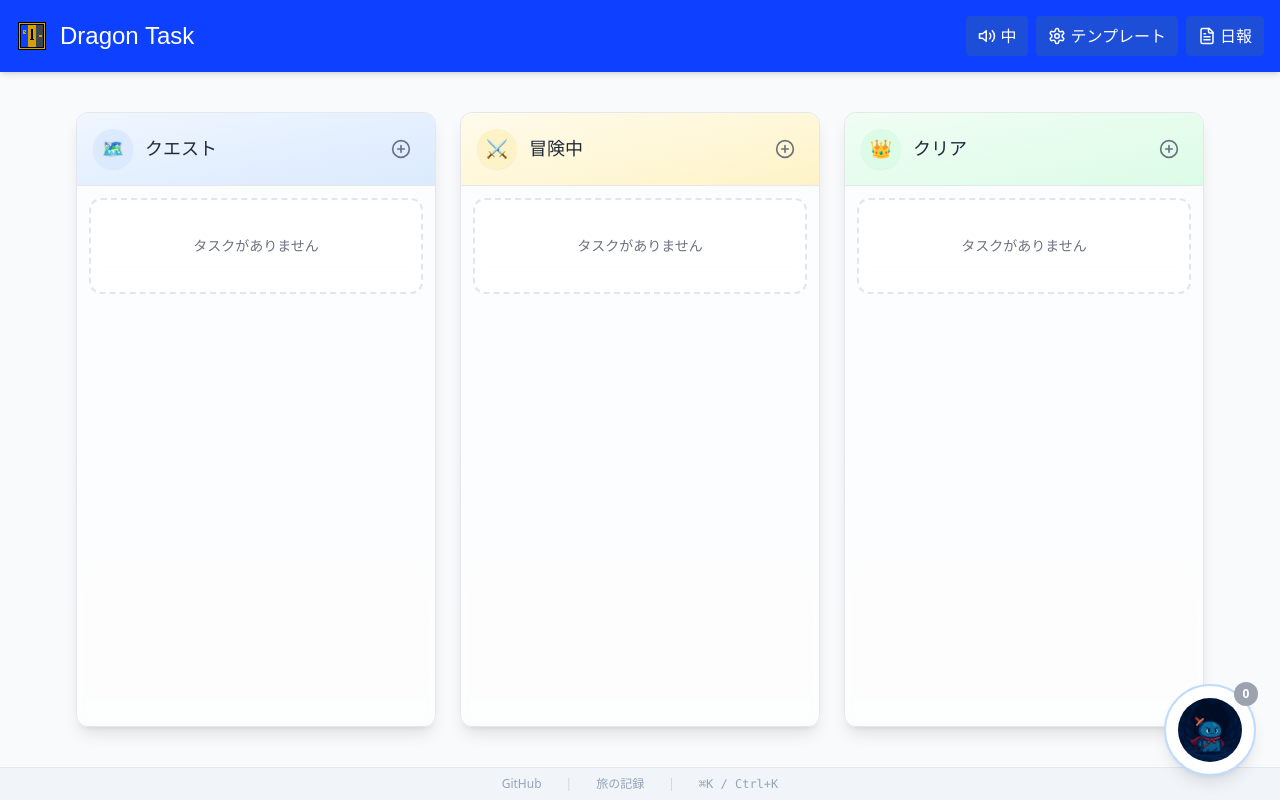
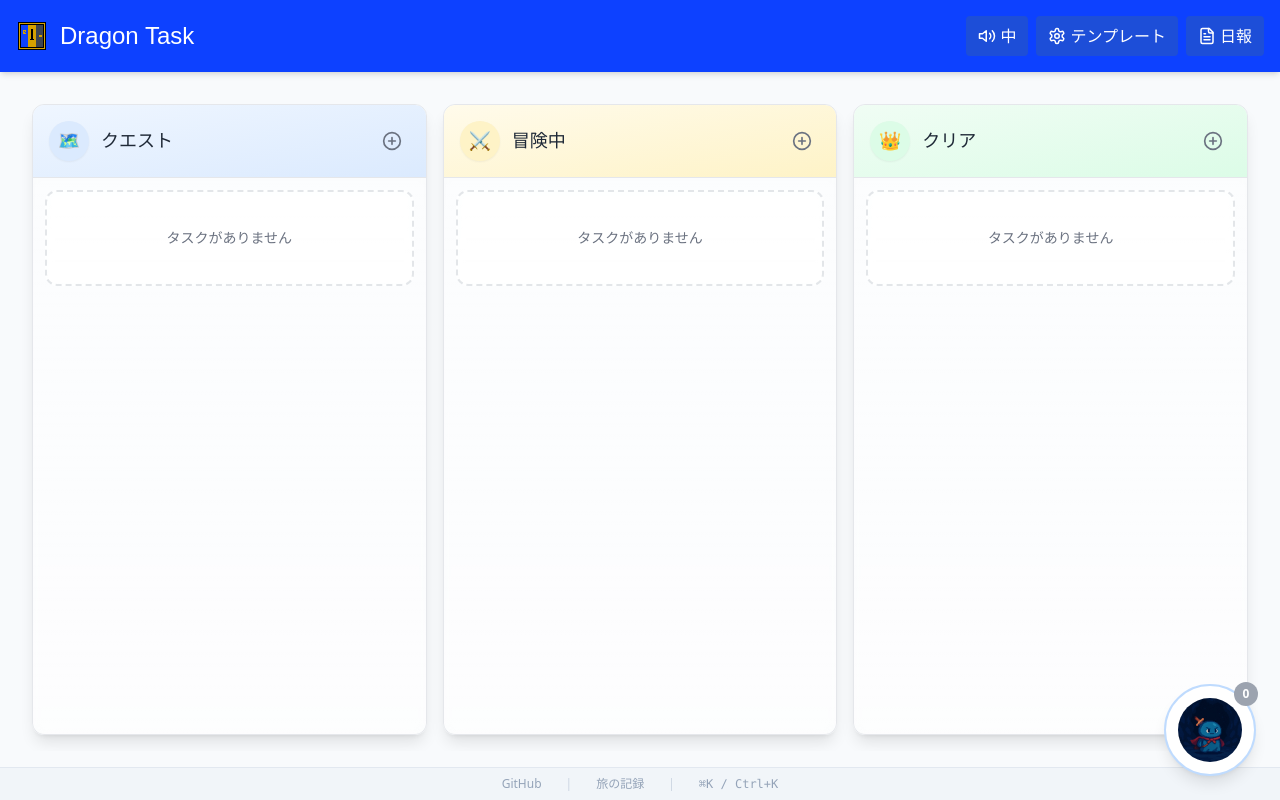
Before and after one commit to kozuke/quest-like-simple-kanban, a React (Vite) app: page / in a window 1280 px wide. Built offline with nearby package versions, Linux system fonts and the light colour scheme; a web font is replaced by a local one.

Commit message:
ボードコンポーネントの横スクロール無効化

```diff
--- a/src/components/Board.tsx
+++ b/src/components/Board.tsx
@@ -117,9 +117,9 @@ const Board: React.FC<BoardProps> = ({ openAddTaskModal, onEditTask, onDeleteTas
       onDragEnd={handleDragEnd}
     >
       <div className="flex flex-col h-full">
-        {/* Centered horizontal scrollable container */}
-        <div className="flex-1 overflow-x-auto overflow-y-hidden">
-          <div className="flex gap-6 p-6 min-w-max h-full justify-center">
+        {/* 横スクロール完全無効、3カラム固定レイアウト */}
+        <div className="flex-1 overflow-hidden">
+          <div className="flex gap-4 p-4 h-full">
             <Column
               title="クエスト"
               emoji="🗺️"
--- a/src/components/Column.tsx
+++ b/src/components/Column.tsx
@@ -41,17 +41,17 @@ const Column: React.FC<ColumnProps> = ({ title, emoji, status, tasks, openAddTas
   };
 
   return (
-    <div className="flex-1 min-w-[280px] max-w-[360px] h-full flex flex-col rounded-xl border shadow-lg overflow-hidden backdrop-blur-sm bg-white/10">
-      <div className={`p-4 border-b border-inherit bg-white/90 backdrop-blur-sm flex items-center justify-between ${columnBg[status]}`}>
-        <div className="flex items-center gap-3">
-          <span className={`inline-flex items-center justify-center h-10 w-10 rounded-full ${emojiStyles[status]} font-pixel text-lg`}>
+    <div className="flex-1 h-full flex flex-col rounded-xl border shadow-lg overflow-hidden backdrop-blur-sm bg-white/10">
+      <div className={`p-4 border-b border-inherit bg-white/90 backdrop-blur-sm flex items-center justify-between ${columnBg[status]} flex-shrink-0`}>
+        <div className="flex items-center gap-3 min-w-0 flex-1">
+          <span className={`inline-flex items-center justify-center h-10 w-10 rounded-full ${emojiStyles[status]} font-pixel text-lg flex-shrink-0`}>
             {emoji}
           </span>
-          <h2 className="font-pixel text-lg font-medium text-gray-800">{title}</h2>
+          <h2 className="font-pixel text-lg font-medium text-gray-800 truncate">{title}</h2>
         </div>
         <button
           onClick={handleAddTask}
-          className="p-2 text-gray-500 hover:text-gray-700 hover:bg-gray-100 rounded-lg transition-all duration-200"
+          className="p-2 text-gray-500 hover:text-gray-700 hover:bg-gray-100 rounded-lg transition-all duration-200 flex-shrink-0"
         >
           <PlusCircle size={20} />
         </button>
--- a/src/components/TaskCard.tsx
+++ b/src/components/TaskCard.tsx
@@ -51,7 +51,7 @@ const TaskCard: React.FC<TaskCardProps> = ({ task, onEdit, onDelete, onCopy }) =
       className="bg-white/95 backdrop-blur-sm border border-gray-200/60 p-4 rounded-xl shadow-md mb-3 cursor-grab active:cursor-grabbing transition-all duration-300 hover:shadow-xl hover:translate-y-[-3px] hover:scale-[1.02] group"
     >
       <div className="flex justify-between items-start">
-        <h3 className="font-pixel text-gray-900 mb-2 leading-relaxed flex-1 pr-2 break-words overflow-wrap-anywhere">
+        <h3 className="font-pixel text-gray-900 mb-2 leading-relaxed flex-1 pr-2 break-words overflow-wrap-anywhere word-break">
           {task.title}
         </h3>
         <div className="flex space-x-1 opacity-0 group-hover:opacity-100 transition-opacity duration-200 flex-shrink-0">
@@ -76,7 +76,7 @@ const TaskCard: React.FC<TaskCardProps> = ({ task, onEdit, onDelete, onCopy }) =
         </div>
       </div>
       {task.description && (
-        <p className="font-pixel text-gray-700 text-sm mt-2 leading-relaxed opacity-80 whitespace-pre-wrap break-words">
+        <p className="font-pixel text-gray-700 text-sm mt-2 leading-relaxed opacity-80 whitespace-pre-wrap break-words word-break">
           {task.description}
         </p>
       )}
--- a/src/index.css
+++ b/src/index.css
@@ -201,3 +201,10 @@ html, body {
 .animate-slime-heart {
   animation: slime-heart 0.5s ease-in-out;
 }
+
+/* 長いテキストの改行対応 */
+.word-break {
+  word-break: break-word;
+  overflow-wrap: break-word;
+  hyphens: auto;
+}
```
